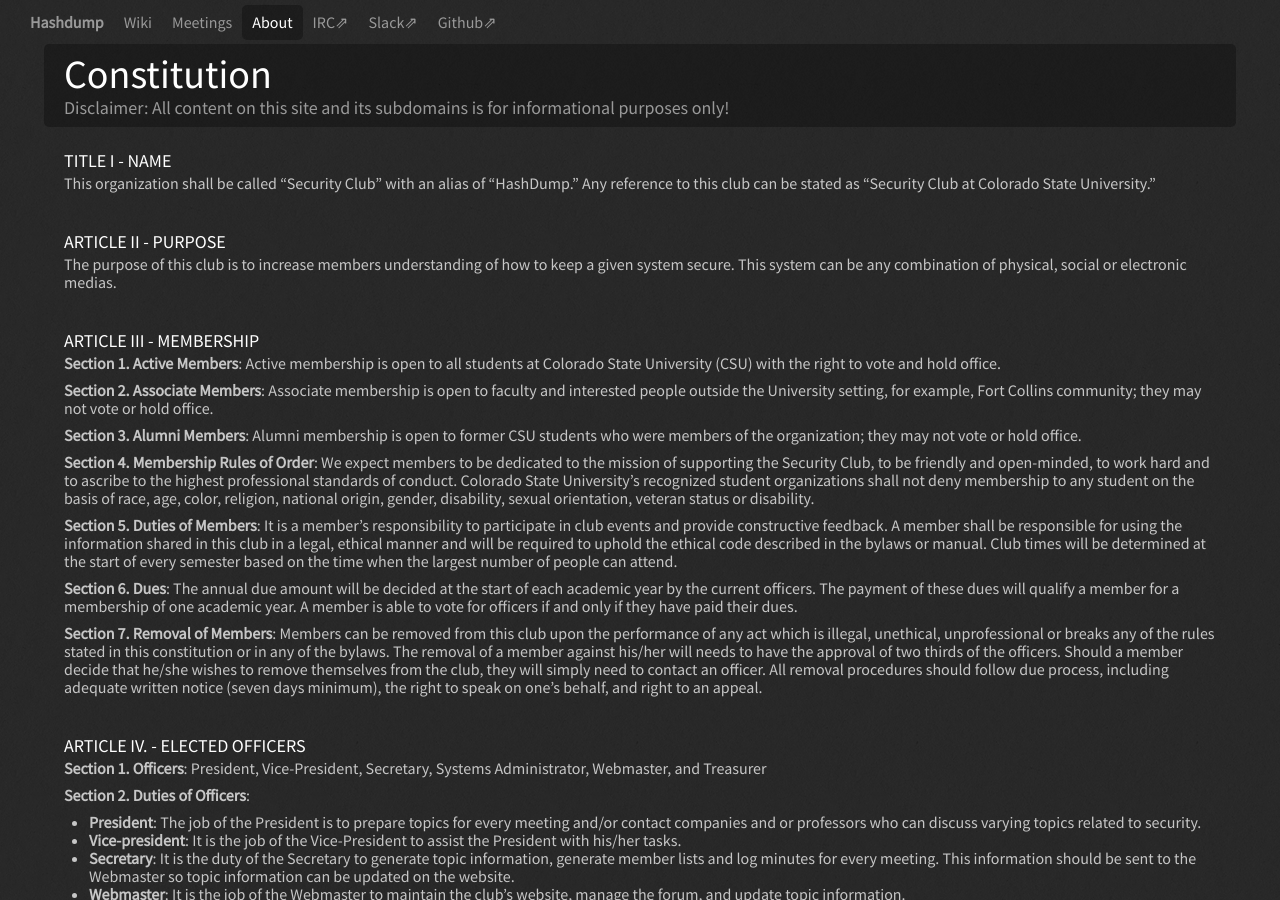
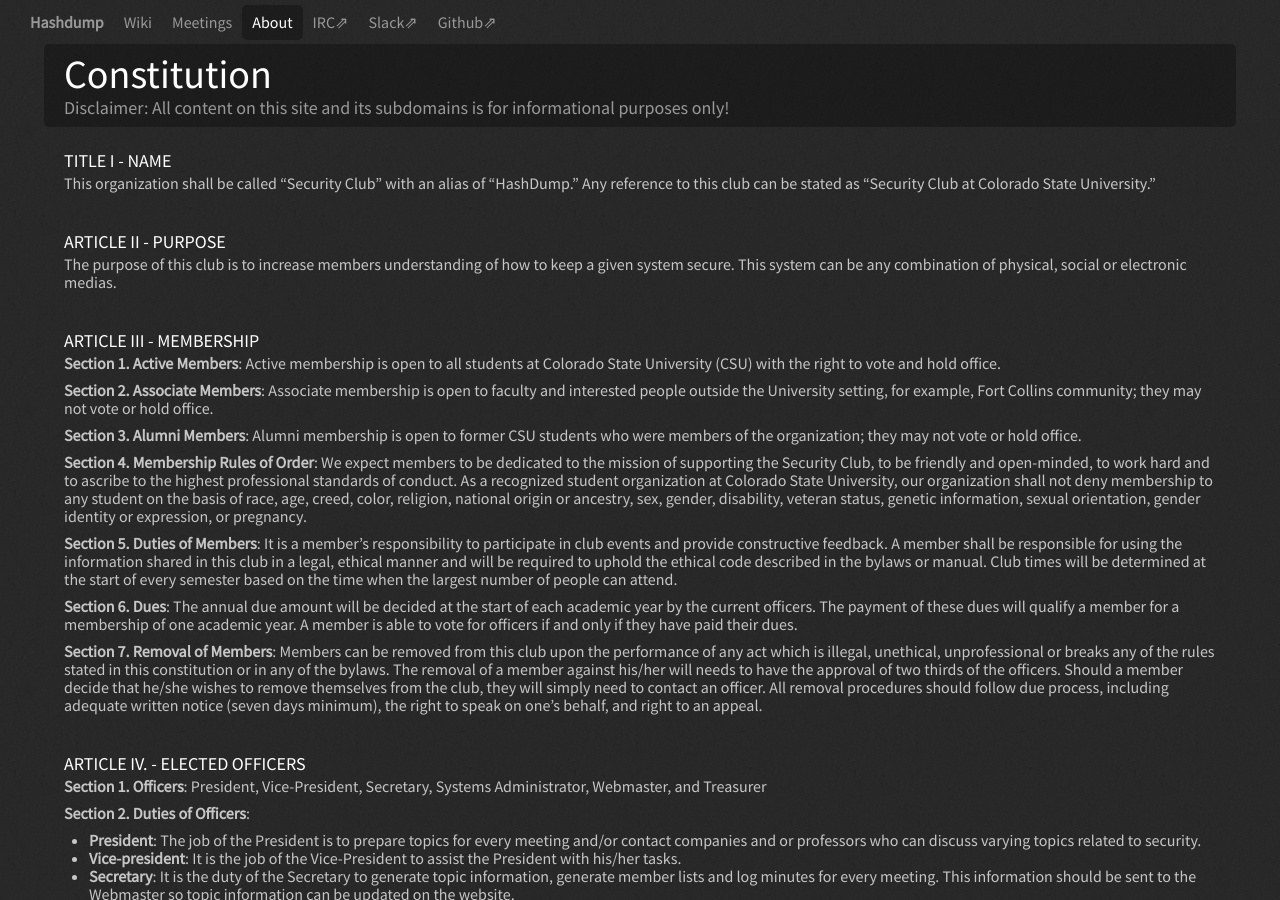
Before and after one commit to Hashdump/old-hashdump-site, a Jekyll site: the page built from _about/constitution.md, in a window 1280 px wide and 900 px high. Built offline with Jekyll 4.4.1, drawn with Linux system fonts in a browser that asks for light colours.

Commit message:
Constitution reword
reworded Article III section 4 of the constitution to meet CSU registration standards

```diff
--- a/_about/constitution.md
+++ b/_about/constitution.md
@@ -23,7 +23,7 @@ __Section 2. Associate Members__: Associate membership is open to faculty and in
 
 __Section 3. Alumni Members__: Alumni membership is open to former CSU students who were members of the organization; they may not vote or hold office.
 
-__Section 4. Membership Rules of Order__: We expect members to be dedicated to the mission of supporting the Security Club, to be friendly and open-minded, to work hard and to ascribe to the highest professional standards of conduct. Colorado State University's recognized student organizations shall not deny membership to any student on the basis of race, age, color, religion, national origin, gender, disability, sexual orientation, veteran status or disability.
+__Section 4. Membership Rules of Order__: We expect members to be dedicated to the mission of supporting the Security Club, to be friendly and open-minded, to work hard and to ascribe to the highest professional standards of conduct. As a recognized student organization at Colorado State University, our organization shall not deny membership to any student on the basis of race, age, creed, color, religion, national origin or ancestry, sex, gender, disability, veteran status, genetic information, sexual orientation, gender identity or expression, or pregnancy.
 
 __Section 5. Duties of Members__: It is a member's responsibility to participate in club events and provide constructive feedback. A member shall be responsible for using the information shared in this club in a legal, ethical manner and will be required to uphold the ethical code described in the bylaws or manual. Club times will be determined at the start of every semester based on the time when the largest number of people can attend.
 
```
